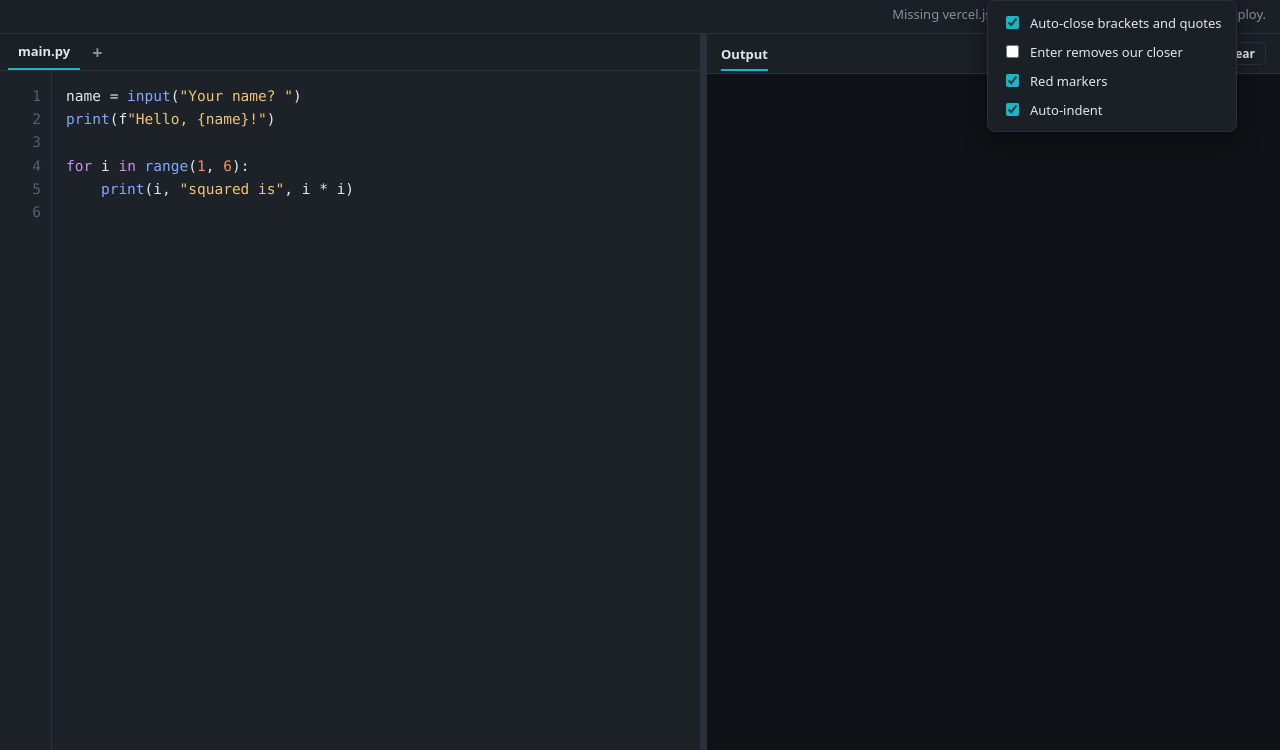
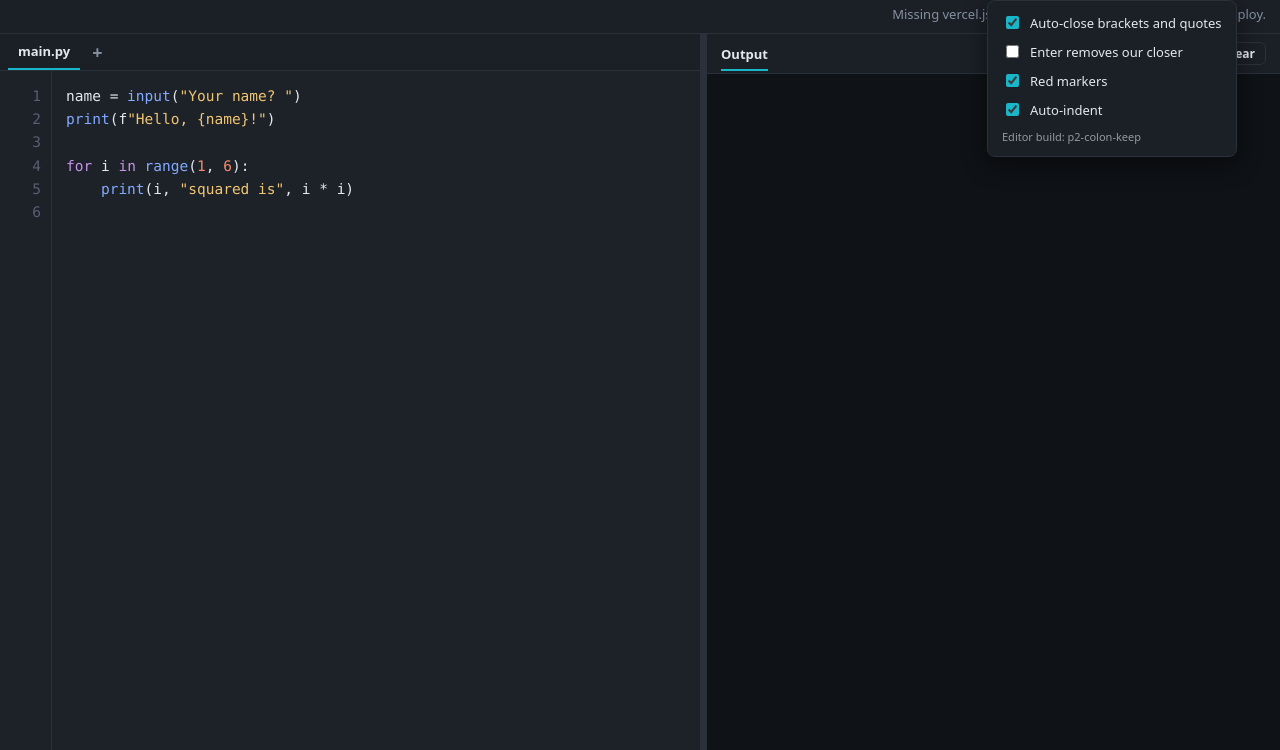
Before and after one commit to yehon106/py, a plain HTML site: page index.html in a window 1280 px wide. Both pictures are taken after a click on the button "Editor settings". Shown: the part 50-800 px from the top of the page. Drawn offline with Linux system fonts and the light colour scheme; no server answers.

Commit message:
Add editor build version display in index.html
Added a div element displaying the editor build version.

```diff
--- a/index.html
+++ b/index.html
@@ -112,6 +112,7 @@
   <label title="Off (default): Enter leaves the closers we added on the same line and starts a new line below. On: Enter deletes the closers we added."><input type="checkbox" data-set="enterRemoves"> Enter removes our closer</label>
   <label title="Underline problems such as unmatched brackets and unclosed strings in red, with a message bar under the editor"><input type="checkbox" data-set="markers"> Red markers</label>
   <label title="Enter keeps the indent (and adds 4 after a line ending in : or an opening bracket). In Python, Enter on if/for/def/else... with no colon adds the colon. Backspace in leading spaces removes 4. Tab and Shift+Tab indent and un-indent."><input type="checkbox" data-set="autoIndent"> Auto-indent</label>
+  <div style="font-size:11px;opacity:.6">Editor build: p2-colon-keep</div>
 </div>
 <main id="main" data-layout="right">
   <section id="editorSec">
```
